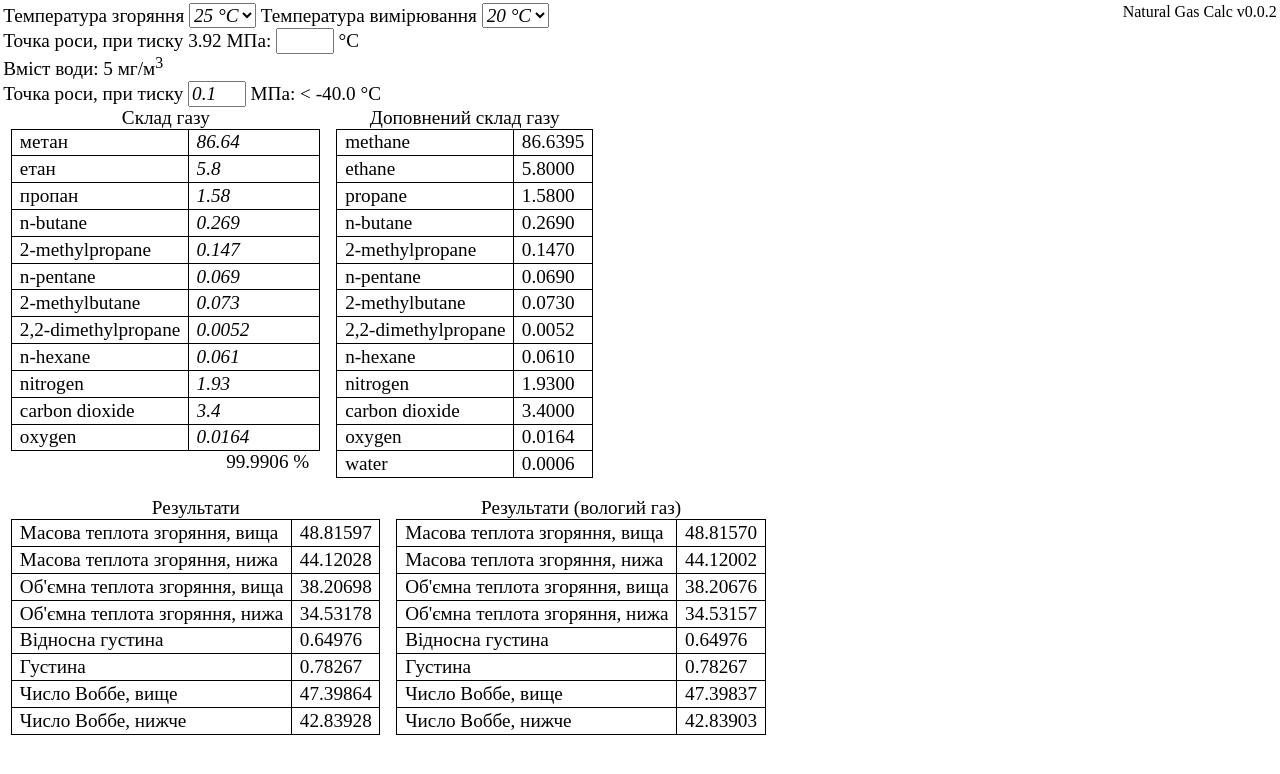
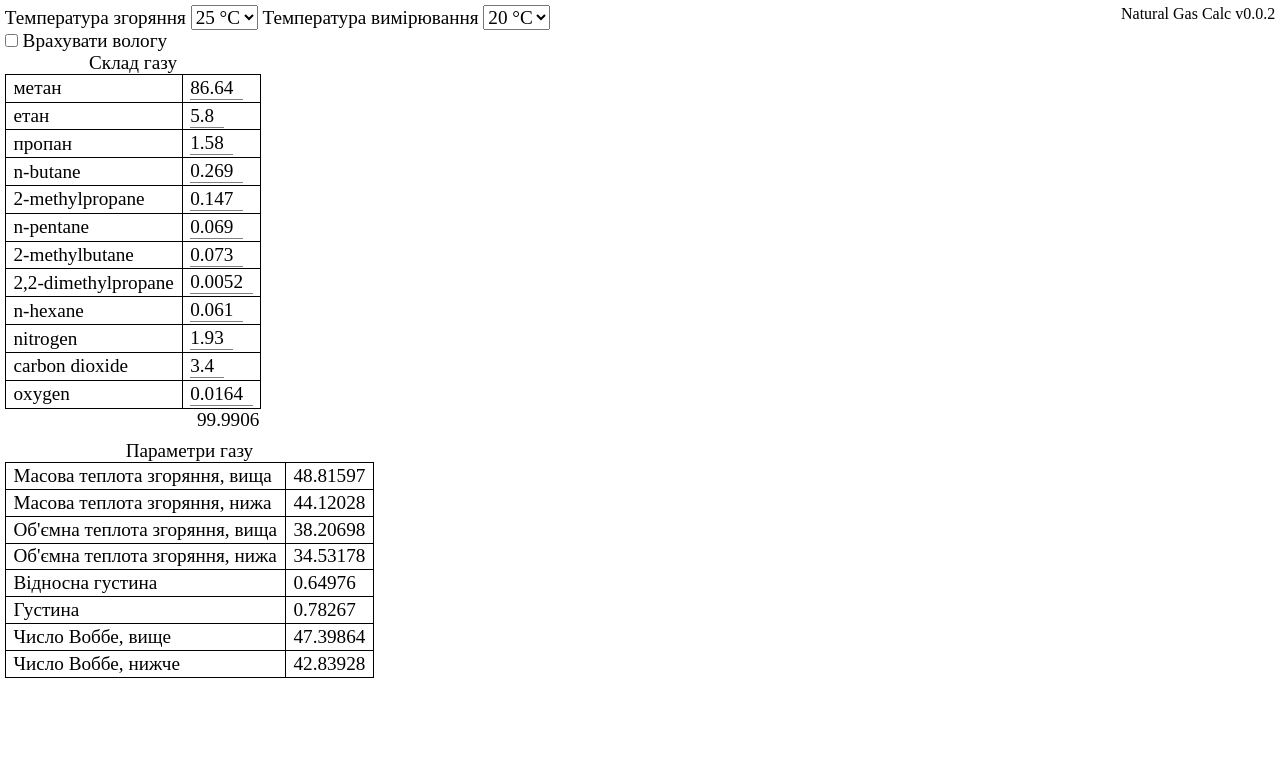
Before and after one commit to Sultepronit/natural-gas-calc, a website built with Vite: page index.html in a window 1280 px wide. Built offline with nearby package versions, Linux system fonts and the light colour scheme.

Commit message:
v0.1.0: normal design; improved himidity calculation

```diff
--- a/calculateAndReport.js
+++ b/calculateAndReport.js
@@ -1,6 +1,5 @@
 import GasData from "./calculators/gasData";
 import calculateDewPoint from "./calculators/humidity/calculateDewPoint";
-import calculateHumidity from "./calculators/humidity/calculateHumidity";
 import calculateHumidity2 from "./calculators/humidity/calculateHumidity2";
 import { inputData } from "./mainInput";
 import writeInitTable, { writeCorrectedTable } from "./writeInitTable";
@@ -9,40 +8,47 @@ import writeReport, { writeWetReport } from "./writeReport";
 const combustionTSelect = document.getElementById('combustuion-t');
 const meteringTSelect = document.getElementById('metering-t');
 
+const humidityToggler = document.getElementById('humidity-toggler');
+const humidityData = document.getElementById('humidity-data');
 const dewPoint = document.getElementById('dew-point');
 const waterContent = document.getElementById('water-content');
 const secondaryDewPointPressure = document.getElementById('dp-pressure');
 const secondaryDewPointDisplay = document.getElementById('secondary-dew-point');
+const correctedData = document.getElementById('corrected-data');
 
 const totalControl = document.getElementById('total-control');
 
-export default function calculateAndReport() {
-    const components = inputData.map(component => ({ ...component, value: (component.value / 100) || 0 }));
-    const total = components.reduce((acc, component) => acc + component.value, 0) * 100;
-    // console.log(total);
-    totalControl.innerText = `${total.toFixed(4)} %`;
+const dryReport = document.getElementById('dry-report');
 
-    // writeInitTable(components);
-    const gasData = new GasData(components, combustionTSelect.value, meteringTSelect.value);
-    console.log(gasData);
-    writeReport(gasData);
+secondaryDewPointPressure.style.width
+    = (secondaryDewPointPressure.value.length + 0.5) + 'ch';
 
-    // const humidity = calculateHumidity(dewPoint.value);
-    // console.log(humidity);
-    // waterContent.innerText = (humidity < 28 ? '< ' : '') + Math.round(humidity);
-    const humidity = calculateHumidity2(dewPoint.value);
-    console.log(humidity);
-    waterContent.innerText = Math.round(humidity);
+humidityToggler.addEventListener('change', () => {
+    if (humidityToggler.checked) {
+        humidityData.classList.remove('hidden');
+        correctedData.classList.remove('hidden');
+        dryReport.classList.add('hidden');
+    } else {
+        humidityData.classList.add('hidden');
+        correctedData.classList.add('hidden');
+        dryReport.classList.remove('hidden');
+    }
+});
 
-    const secondaryDewPoint = calculateDewPoint(humidity, secondaryDewPointPressure.value);
+function wetGasCase(components, dryGasData) {
+    const humidity60F = dewPoint.value === '' ? 0
+        : calculateHumidity2(dewPoint.value);
+    console.log(humidity60F);
+    // waterContent.innerText = Math.round(humidity60F);
+
+    const secondaryDewPoint = calculateDewPoint(humidity60F, secondaryDewPointPressure.value);
     console.log(secondaryDewPoint);
     secondaryDewPointDisplay.innerText = secondaryDewPoint;
 
-    // const addWaterMV = 190.6183;
-    const addWaterNV = humidity / 18 / 1000;
+    const addWaterNV = humidity60F / 18 / 1000;
 
-    const dryGasData = new GasData(components, '15.55', '15.55');
-    const gasN = dryGasData.D * 1000 / dryGasData.M;
+    const dry50FGasData = new GasData(components, '15.55', '15.55');
+    const gasN = dry50FGasData.D * 1000 / dry50FGasData.M;
 
     const waterX = addWaterNV / gasN;
     const humidityFactor = 1 - waterX;
@@ -57,9 +63,30 @@ export default function calculateAndReport() {
     writeCorrectedTable(wetGasComponents);
 
     const wetGasData = new GasData(wetGasComponents, combustionTSelect.value, meteringTSelect.value);
-    console.log(wetGasData);
 
-    writeWetReport(wetGasData);
+    const molesInCubicMeter = 1000 / wetGasData.V;
+    const waterN = waterX * molesInCubicMeter;
+    const humidity = waterN * 18 * 1000;
+    console.log('m', humidity);
+    waterContent.innerText = Math.round(humidity);
+
+    // wetGasData.humidity = Math.round(humidity);
+    console.log('wet:', wetGasData);
+
+    writeWetReport(wetGasData, dryGasData);
+}
+
+export default function calculateAndReport() {
+    const components = inputData.map(component => ({ ...component, value: (component.value / 100) || 0 }));
+    const total = components.reduce((acc, component) => acc + component.value, 0) * 100;
+    // console.log(total);
+    totalControl.innerText = `${total.toFixed(4)}`;
+
+    const gasData = new GasData(components, combustionTSelect.value, meteringTSelect.value);
+    console.log('dry:', gasData);
+    writeReport(gasData);
+
+    wetGasCase(components, gasData);
 }
 
 combustionTSelect.addEventListener('input', calculateAndReport);
--- a/index.html
+++ b/index.html
@@ -10,6 +10,7 @@
   <body>
     <header>
       <p class="version">Natural Gas Calc v0.0.2</p>
+
       <label for="combustuion-t">Температура згоряння</label>
       <select name="combustuion-t" id="combustuion-t">
         <option value="0">0 °С</option>
@@ -18,6 +19,7 @@
         <option value="20">20 °С</option>
         <option value="25" selected>25 °С</option>
       </select>
+
       <label for="metering-t">Температура вимірювання</label>
       <select name="metering-t" id="metering-t">
         <option value="0">0 °С</option>
@@ -25,21 +27,15 @@
         <option value="15.55">60 °F</option>
         <option value="20" selected>20 °С</option>
       </select>
+
+      <div>
+        <label for="humidity-toggler">
+          <input type="checkbox" name="humidity-toggler" id="humidity-toggler">
+          Врахувати вологу
+        </label>
+      </div>
     </header>
     <main>
-      <p>
-        Точка роси, при тиску 3.92 МПа:
-        <input type="text" name="dew-point" id="dew-point">
-        °С
-      </p>
-      <p>Вміст води: <span id="water-content"></span> мг/м<sup>3</sup></p>
-      <p>
-        Точка роси, при тиску
-        <input type="text" name="dp-pressure" id="dp-pressure" value="0.1">
-        МПа:
-        <span id="secondary-dew-point"></span> °С</sup>
-      </p>
-
       <div class="main-input">
         <table>
           <caption>Склад газу</caption>
@@ -49,13 +45,7 @@
         <p id="total-control">*</p>
       </div>
 
-      <!-- <table class="init-data">
-        <caption>Склад газу</caption>
-        <tbody id="init-data-body">
-        </tbody>
-      </table> -->
-
-      <table class="corrected-data">
+      <table class="corrected-data hidden" id="corrected-data">
         <caption>Доповнений склад газу</caption>
         <tbody id="corrected-data-body">
         </tbody>
@@ -63,19 +53,67 @@
 
       <div class="space"></div>
 
-      <table class="report">
-        <caption>Результати</caption>
+      <div id="humidity-data" class="hidden">
+      <!-- <div id="humidity-data" > -->
+        <table>
+          <tbody>
+            <tr>
+              <th>Точка роси, при тиску 3.92 МПа</th>
+              <td>
+                <input
+                  type="text"
+                  name="dew-point"
+                  id="dew-point"
+                  class="table-input"
+                  oninput="this.style.width = (this.value.length + 0.5) + 'ch';"
+                >
+                °С
+              </td>
+            </tr>
+            <tr>
+              <th>
+                Точка роси, при тиску
+                <input
+                  type="text"
+                  name="dp-pressure"
+                  id="dp-pressure"
+                  class="table-input"
+                  value="0.1"
+                  oninput="this.style.width = (this.value.length + 0.5) + 'ch';"
+                >
+                МПа
+              </th>
+              <td><span id="secondary-dew-point"></span> °С</td>
+            </tr>
+            <tr>
+              <th>
+                Вміст води
+              </th>
+              <td><span id="water-content"></span> мг/м<sup>3</sup></td>
+            </tr>
+          </tbody>
+        </table>
+
+        <div class="wet-report">
+          <table class="report">
+            <caption>Параметри газу</caption>
+            <tbody id="wet-report-body">
+            </tbody>
+          </table>
+
+          <table class="diff-table">
+            <caption>Втрати</caption>
+            <tbody id="wet-diff-body">
+            </tbody>
+          </table>
+        </div>
+      </div>
+
+      <table class="report" id="dry-report">
+        <caption>Параметри газу</caption>
         <tbody id="report-body">
         </tbody>
       </table>
-
-      <table class="report">
-        <caption>Результати (вологий газ)</caption>
-        <tbody id="wet-report-body">
-        </tbody>
-      </table>
-
-       <p id="add-display"></p>
     </main>
   </body>
 </html>
--- a/mainInput.js
+++ b/mainInput.js
@@ -42,6 +42,7 @@ export function prepareMainInput() {
                         class="table-input"
                         name="${component.name}"
                         oninput="handleInput(event, ${index})"
+                        style="width: ${String(component.value).length + 0.5}ch"
                         value="${component.value}"
                     >
                 </td>
@@ -54,6 +55,9 @@ export function prepareMainInput() {
 window.handleInput = (e, index) => {
     console.log(e.target.name);
     console.log(e.target.value);
+
+    e.target.style.width = (e.target.value.length + 0.5) + 'ch';
+
     inputData[index].value = e.target.value;
     console.log(inputData);
     localStorage.setItem('inputData', JSON.stringify(inputData));
--- a/package.json
+++ b/package.json
@@ -1,7 +1,7 @@
 {
   "name": "gas-calc",
   "private": true,
-  "version": "0.0.0",
+  "version": "0.1.0",
   "type": "module",
   "scripts": {
     "dev": "vite",
--- a/style.css
+++ b/style.css
@@ -6,23 +6,38 @@
 }
 
 body {
-    margin: 0.2rem;
+    margin: 0.3rem;
     font-size: 1.2rem;
 }
 
 select, input {
     font-size: inherit;
-    font-style: italic;
+    /* font-style: italic; */
 }
 
-td {
+/* input[type="checkbox"] {
+    width: 0.7em;
+    height: 0.7em;
+} */
+
+td, th {
     border: solid 1px;
     padding: 0.1em 0.4em;
 }
 
+th {
+    text-align: left;
+    font-weight: normal;
+}
+
 table {
     border-collapse: collapse;
-    margin-inline: 0.5rem;
+    /* margin-inline: 0.5rem; */
+    /* margin-bottom: 0.5rem; */
+}
+
+.hidden {
+    display: none;
 }
 
 .version {
@@ -32,12 +47,15 @@ table {
 }
 
 #dew-point {
-    width: 3em;
+    width: 0.7em;
+    min-width: 0.7em;
     padding-inline: 0.1em;
 }
 
 #dp-pressure {
-    width: 3em;
+    /* width: 3em; */
+    /* width: 100%; */
+    /* width: 2em; */
     padding-inline: 0.1em;
 }
 
@@ -47,7 +65,7 @@ table {
 
 #total-control {
     text-align: right;
-    padding-inline: 1em;
+    padding-inline: 0.1em;
 }
 
 .td-input {
@@ -56,23 +74,28 @@ table {
 
 .table-input {
     border: none;
-    width: 6em;
+    border-bottom: 1px solid gray;
+    /* width: 6em; */
+    /* width: auto;
+    min-width: 2em; */
 }
-
-/* .init-data {
-    float: left;
-} */
 
 .main-input, .corrected-data {
     float: left;
 }
 
+.corrected-data {
+    margin-left: 0.5rem;
+}
+
 .space {
     clear: both;
-    margin: 0.4rem;
-    padding: 0.4rem;
+    /* margin: 0.4rem; */
+    padding: 0.3rem;
 }
 
-.report {
-    float: left;
+.wet-report {
+    display: flex;
+    gap: 0.5rem;
+    margin-top: 0.5rem;
 }
--- a/writeReport.js
+++ b/writeReport.js
@@ -24,8 +24,9 @@ export default function writeReport(gasData) {
 }
 
 const wetReportBody = document.getElementById('wet-report-body');
+const wetDiffBody = document.getElementById('wet-diff-body');
 
-export function writeWetReport(gasData) {
+export function writeWetReport(wetGasData, dryGasData) {
     const rows = [
         ['Масова теплота згоряння, вища', 'Hm_G'],
         ['Масова теплота згоряння, нижа', 'Hm_N'],
@@ -37,13 +38,25 @@ export function writeWetReport(gasData) {
         ['Число Воббе, нижче', 'W_N'],
     ];
 
-    const report2 = rows.reduce((acc, current) => {
+    const report = rows.reduce((acc, current) => {
         return acc +
         `<tr>
             <td>${current[0]}</td>
-            <td>${gasData[current[1]].toFixed(5)}</td>
+            <td>${parseFloat(wetGasData[current[1]].toFixed(5))}</td>
         </tr>`;
     }, '');
 
-    wetReportBody.innerHTML = report2;
+    wetReportBody.innerHTML = report;
+
+    const diffReport = rows.reduce((acc, current) => {
+        const diff = dryGasData[current[1]] - wetGasData[current[1]];
+        const diffPercent = diff / dryGasData[current[1]] * 100;
+        return acc +
+        `<tr>
+            <td>${parseFloat(diff.toFixed(5))}</td>
+            <td>${parseFloat(diffPercent.toFixed(4))}%</td>
+        </tr>`;
+    }, '');
+
+    wetDiffBody.innerHTML = diffReport;
 }
```
